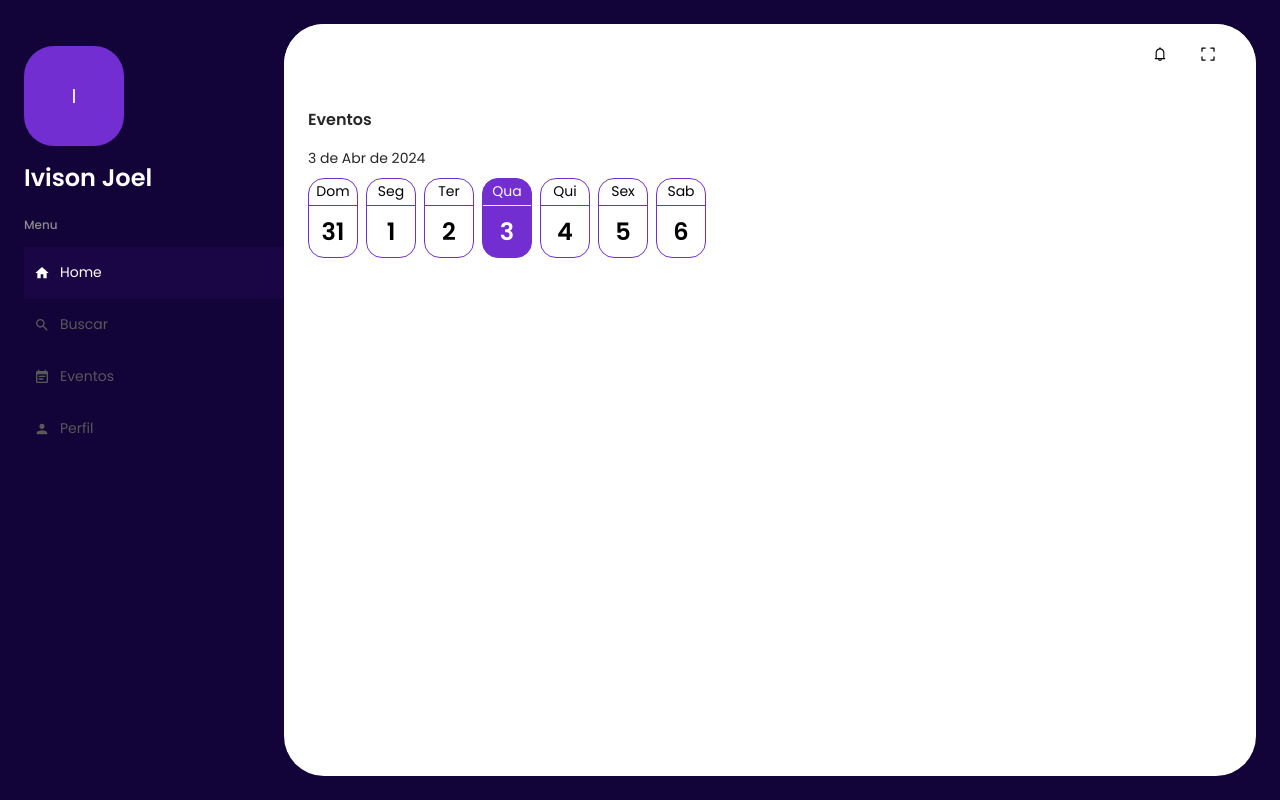
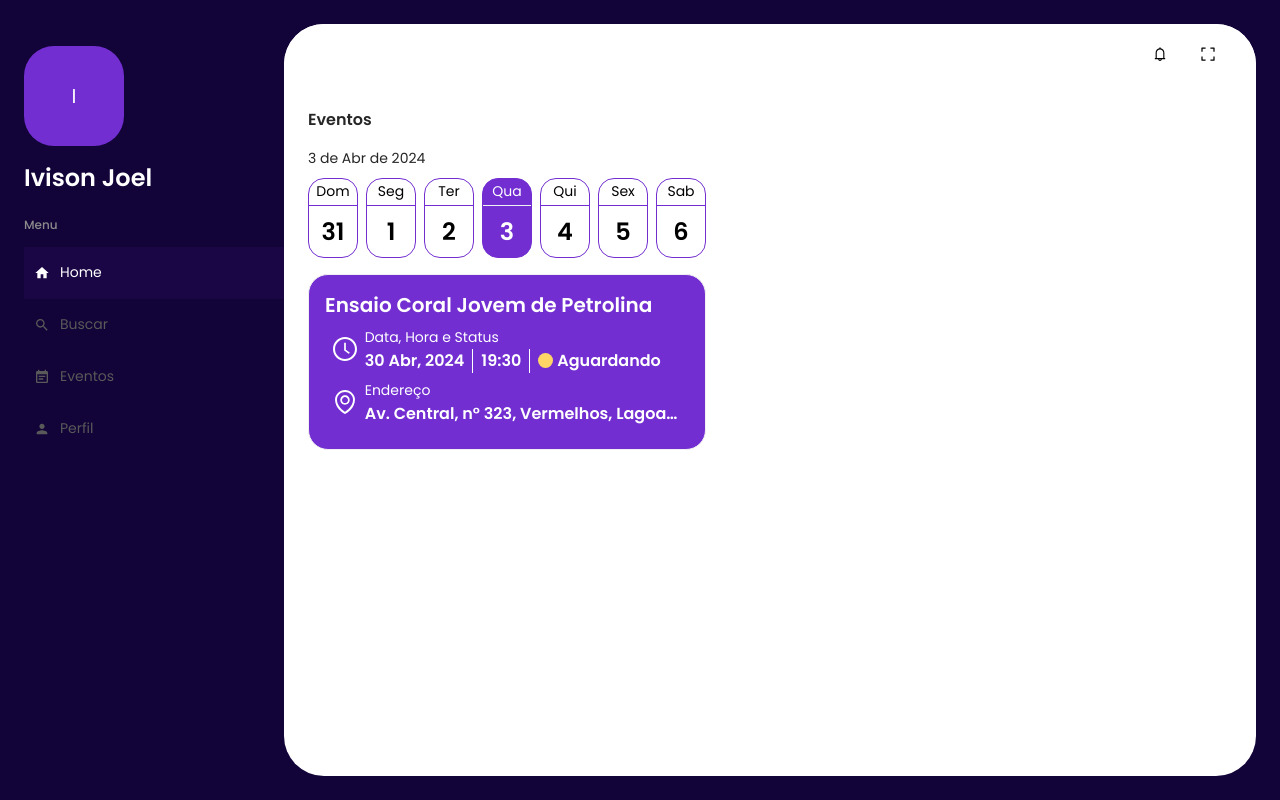
Before and after one commit to Ivisonj/IEvent-Frontend, a Next.js app in the folder ievent-frontend/: page /user/events in a window 1280 px wide. Built offline with nearby package versions, Linux system fonts and the light colour scheme; a web font is replaced by a local one.

Commit message:
feat: event card creation

```diff
--- a/ievent-frontend/src/app/user/events/page.tsx
+++ b/ievent-frontend/src/app/user/events/page.tsx
@@ -1,6 +1,18 @@
 import { Box, Typography } from '@mui/material'
 
 import WeeklyCalendar from '@/components/weeklyCalendar'
+import EventCard from '@/components/eventCard'
+
+const eventData = [
+  {
+    id: '01',
+    title: 'Ensaio Coral Jovem de Petrolina',
+    date: '30 Abr, 2024',
+    time: '19:30',
+    address: 'Av. Central, n° 323, Vermelhos, Lagoa Grande',
+    hasStarted: false,
+  },
+]
 
 const Events = () => {
   return (
@@ -10,6 +22,18 @@ const Events = () => {
           <Typography variant="h5">Eventos</Typography>
         </Box>
         <WeeklyCalendar />
+        <Box flexDirection="column" mt={2}>
+          {eventData.map((item) => (
+            <EventCard
+              key={item.id}
+              title={item.title}
+              date={item.date}
+              time={item.time}
+              address={item.address}
+              hasStarted={item.hasStarted}
+            />
+          ))}
+        </Box>
       </Box>
     </>
   )
--- /dev/null
+++ b/ievent-frontend/src/components/eventCard/index.tsx
@@ -0,0 +1,99 @@
+'use client'
+import { ClockCircleOutlined, EnvironmentOutlined } from '@ant-design/icons'
+import { Card, Typography, Stack, useTheme } from '@mui/material'
+
+import EventStatus from '../eventStatus'
+
+interface EventCardProps {
+  title: string
+  date: string
+  time: string
+  address: string
+  hasStarted: boolean
+}
+
+const EventCard = ({
+  title,
+  date,
+  time,
+  address,
+  hasStarted,
+}: EventCardProps) => {
+  const theme = useTheme()
+  return (
+    <Card
+      variant="outlined"
+      sx={{
+        width: 398,
+        p: 2,
+        borderRadius: 5,
+        backgroundColor: theme.palette.primary.main,
+        color: theme.palette.primary.contrastText,
+        cursor: 'pointer',
+      }}
+    >
+      <Stack
+        width="100%"
+        mb={1}
+        sx={{
+          display: '-webkit-box',
+          WebkitLineClamp: '1',
+          '-webkit-box-orient': 'vertical',
+          overflow: 'hidden',
+        }}
+      >
+        <Typography variant="h4">{title}</Typography>
+      </Stack>
+      <Stack width="100%" height="45px" direction="row" mb={1}>
+        <Stack
+          width="12%"
+          height="100%"
+          justifyContent="center"
+          alignItems="center"
+        >
+          <ClockCircleOutlined style={{ fontSize: '1.5rem' }} />
+        </Stack>
+        <Stack width="98%" height="100%" direction="column">
+          <Typography variant="h6">Data, Hora e Status</Typography>
+          <Stack width="100%" direction="row">
+            <Typography pr={1} borderRight={`solid 1px`} variant="h5">
+              {date}
+            </Typography>
+            <Typography pl={1} pr={1} borderRight={`solid 1px`} variant="h5">
+              {time}
+            </Typography>
+            <Stack pl={1}>
+              <EventStatus hasStarted={hasStarted} />
+            </Stack>
+          </Stack>
+        </Stack>
+      </Stack>
+      <Stack width="100%" height="45px" direction="row" mb={1}>
+        <Stack
+          width="12%"
+          height="100%"
+          justifyContent="center"
+          alignItems="center"
+        >
+          <EnvironmentOutlined style={{ fontSize: '1.5rem' }} />
+        </Stack>
+        <Stack width="98%" height="100%" direction="column">
+          <Typography variant="h6">Endereço</Typography>
+          <Typography
+            variant="h5"
+            sx={{
+              display: '-webkit-box',
+              WebkitLineClamp: '1',
+              '-webkit-box-orient': 'vertical',
+              overflow: 'hidden',
+            }}
+          >
+            {address}
+          </Typography>
+        </Stack>
+      </Stack>
+    </Card>
+  )
+}
+
+export default EventCard
--- /dev/null
+++ b/ievent-frontend/src/components/eventStatus/index.tsx
@@ -0,0 +1,28 @@
+import { Box, useTheme, Typography } from '@mui/material'
+
+interface StatusDotProps {
+  hasStarted: boolean
+}
+
+const EventStatus = ({ hasStarted }: StatusDotProps) => {
+  const theme = useTheme()
+  const status = hasStarted
+    ? { color: theme.palette.success.main, text: 'Iniciou' }
+    : { color: theme.palette.warning.light, text: 'Aguardando' }
+  return (
+    <Box display="flex" alignItems="center">
+      <Box
+        sx={{
+          width: 15,
+          height: 15,
+          mr: 0.5,
+          borderRadius: '50%',
+          bgcolor: status.color,
+        }}
+      />
+      <Typography variant="h5">{status.text}</Typography>
+    </Box>
+  )
+}
+
+export default EventStatus
```
